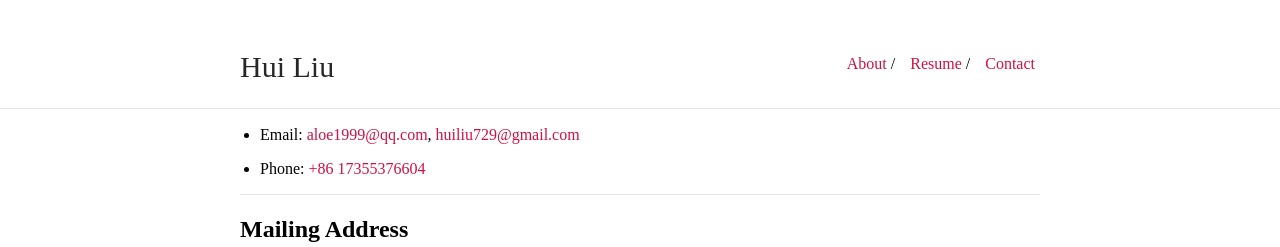
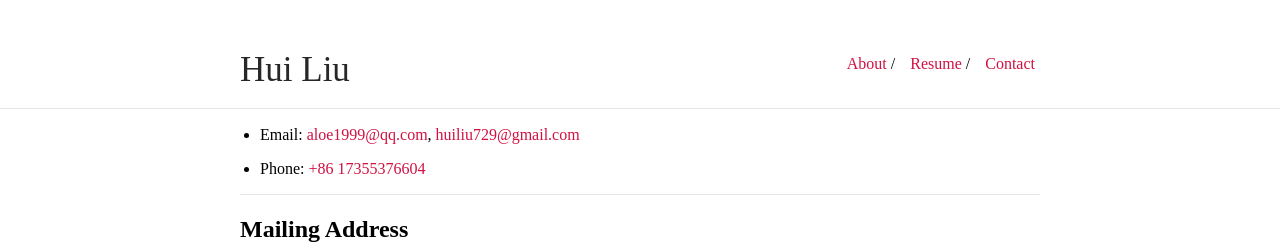
Before and after one commit to aloeordown/huiliu, a Jekyll site: the page built from contact.md, in a window 1280 px wide. Shown: the top 247 px of the page. Built offline with Jekyll 4.4.1, drawn with Linux system fonts in a browser that asks for light colours.

Commit message:
Update _style.scss

```diff
--- a/_sass/_style.scss
+++ b/_sass/_style.scss
@@ -13,6 +13,7 @@ body {
     margin: 0;
     font-family: "Times New Roman";
     height: 100%;
+    weight: 60%;
 }
 a {
     text-decoration: none;
@@ -33,7 +34,7 @@ hr {
  */
 
 #author-name {
-    font-size: 30px;
+    font-size: 35px;
     color: #272727;
     display: inline-block;
 }
```
